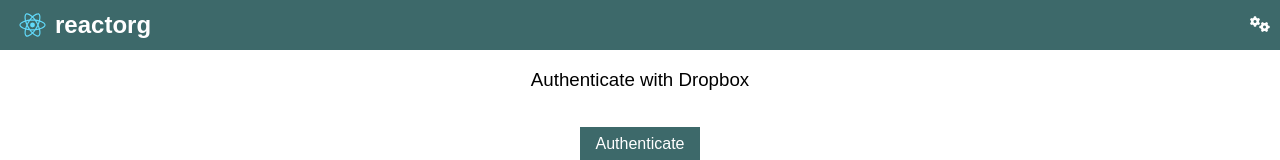
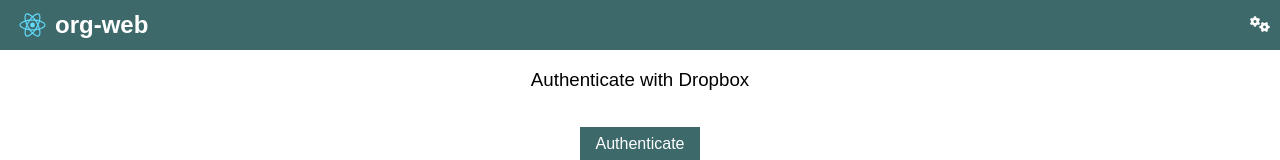
Before and after one commit to DanielDe/org-web, a React (Create React App) app: page / in a window 1280 px wide. Shown: the top 160 px of the page. Built offline with nearby package versions, Linux system fonts and the light colour scheme.

Commit message:
Renamed to org-web

```diff
--- a/package.json
+++ b/package.json
@@ -1,8 +1,8 @@
 {
-  "name": "reactorg",
+  "name": "org-web",
   "version": "0.1.0",
   "private": true,
-  "homepage": "https://danieldehaas.com/reactorg",
+  "homepage": "https://danieldehaas.com/org-web",
   "devDependencies": {
     "react-scripts": "0.8.5"
   },
--- a/public/index.html
+++ b/public/index.html
@@ -6,30 +6,10 @@
     <link rel="shortcut icon" href="%PUBLIC_URL%/favicon.ico">
     <script src="https://unpkg.com/dropbox/dist/Dropbox-sdk.min.js"></script>
     <script src="https://use.fontawesome.com/86d12f7951.js"></script>
-    <!--
-    Notice the use of %PUBLIC_URL% in the tag above.
-    It will be replaced with the URL of the `public` folder during the build.
-    Only files inside the `public` folder can be referenced from the HTML.
-
-    Unlike "/favicon.ico" or "favicon.ico", "%PUBLIC_URL%/favicon.ico" will
-    work correctly both with client-side routing and a non-root public URL.
-    Learn how to configure a non-root public URL by running `npm run build`.
-    -->
-    <title>React App</title>
+    <title>org-web</title>
   </head>
   <body>
     <div id="root"></div>
-    <!--
-    This HTML file is a template.
-    If you open it directly in the browser, you will see an empty page.
-
-    You can add webfonts, meta tags, or analytics to this file.
-    The build step will place the bundled scripts into the <body> tag.
-
-    To begin the development, run `npm start`.
-    To create a production bundle, use `npm run build`.
-    -->
-
     <script>
      (function(i,s,o,g,r,a,m){i['GoogleAnalyticsObject']=r;i[r]=i[r]||function(){
        (i[r].q=i[r].q||[]).push(arguments)},i[r].l=1*new Date();a=s.createElement(o),
--- a/src/App.js
+++ b/src/App.js
@@ -10,7 +10,7 @@
 import './stylesheets/base.css';
 import './stylesheets/org.css';
 import './stylesheets/dropbox.css';
-import Reactorg from './components/reactorg';
+import OrgWeb from './components/org_web';
 import Settings from './components/settings';
 import parseQueryString from './parse_query_string';
 
@@ -58,7 +58,7 @@
   }
 
   render() {
-    let mainComponent = <Reactorg />;
+    let mainComponent = <OrgWeb />;
     if (this.state.showingSettings) {
       mainComponent = <Settings settingsClose={() => this.handleSettingsClose()} />;
     }
@@ -67,7 +67,7 @@
       <div>
         <div className="app-header">
           <img className="logo" src={logo} alt="Logo" />
-          <h2 className="app-header__title">reactorg</h2>
+          <h2 className="app-header__title">org-web</h2>
           <div style={{marginLeft: 'auto', color: 'white'}} onClick={() => this.handleSettingsClick()}>
             <i className="fa fa-cogs"></i>
           </div>
--- a/src/actions/dropbox.js
+++ b/src/actions/dropbox.js
@@ -87,7 +87,7 @@
     dispatch(setLoadingMessage('Pushing...'));
     const dropbox = new Dropbox({ accessToken: getState().dropbox.get('dropboxAccessToken') });
     dropbox.filesUpload({
-      path: filePath + '.reactorg-bak',
+      path: filePath + '.org-web-bak',
       contents: getState().org.get('fileContents'),
       mode: {
         '.tag': 'overwrite'
--- a/src/components/header_list.js
+++ b/src/components/header_list.js
@@ -28,7 +28,7 @@
         opened: header.opened,
         titleEditMode: inTitleEditMode,
         descriptionEditMode: inDescriptionEditMode,
-        hasContent: !!header.description
+        hasContent: !!header.rawDescription
       };
     });
 
--- a/src/components/reactorg.js
+++ b/src/components/org_web.js
@@ -8,7 +8,7 @@
 import FileChooser from './file_chooser';
 import OrgFile from './org_file';
 
-class Reactorg extends Component {
+class OrgWeb extends Component {
   constructor(props) {
     super(props);
     this.authenticateWithDropbox = this.authenticateWithDropbox.bind(this);
@@ -20,7 +20,7 @@
   }
 
   authenticateWithDropbox() {
-    const dropbox = new Dropbox({ clientId: 'hw7j3cwzcg3r5mn' });
+    const dropbox = new Dropbox({ clientId: 'u857m8dfqth1ofi' });
     const authUrl = dropbox.getAuthenticationUrl(window.location.href);
     window.location = authUrl;
   }
@@ -123,4 +123,4 @@
   };
 }
 
-export default connect(mapStateToProps, mapDispatchToProps)(Reactorg);
+export default connect(mapStateToProps, mapDispatchToProps)(OrgWeb);
```
